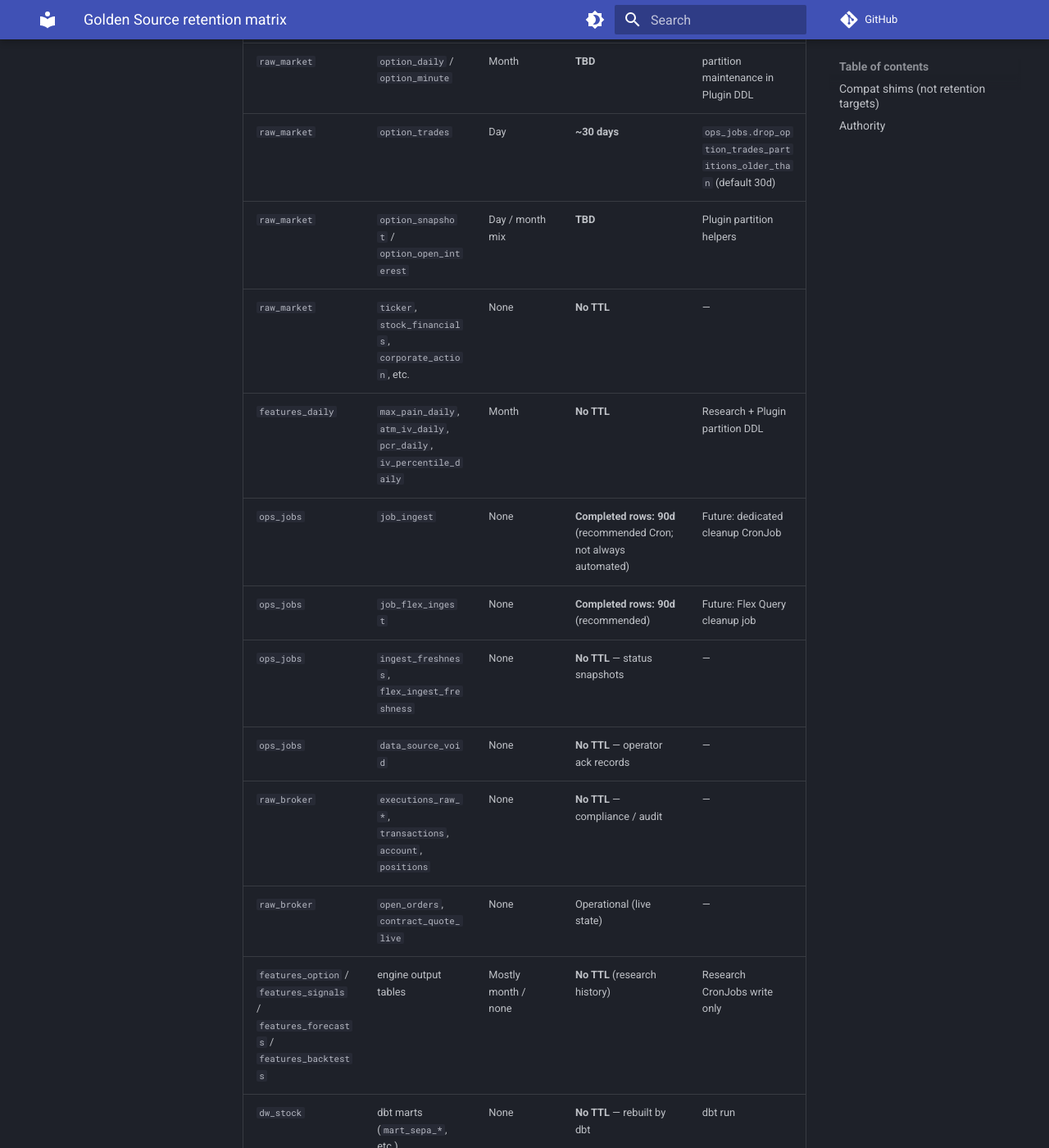
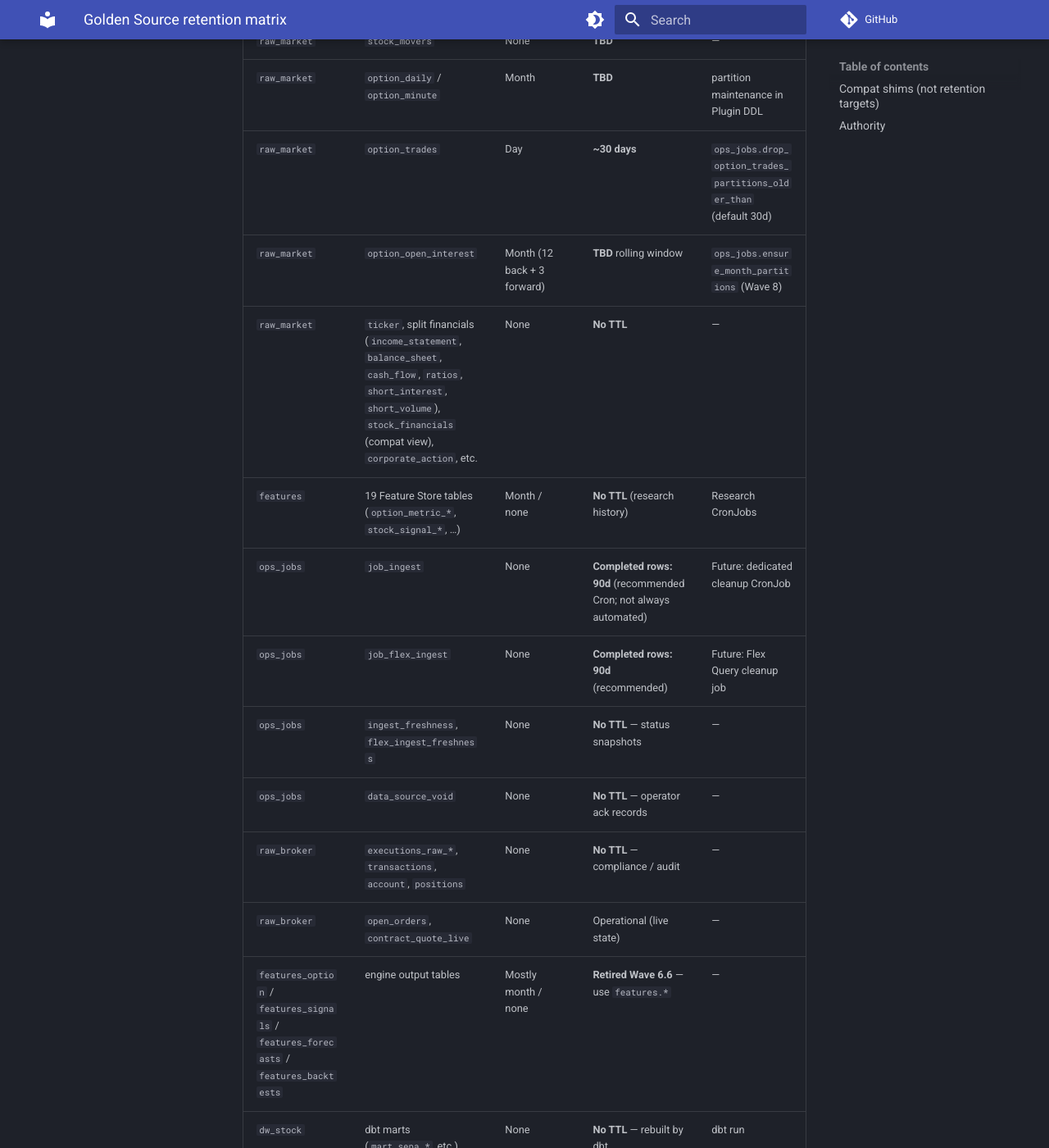
Before and after one commit to weitingzhao/bifrost-trade-infra, an MkDocs documentation site: the page built from docs/GOLDEN_SOURCE_RETENTION.md, in a window 1280 px wide and 1400 px high, scrolled down 547 px. Shown: the whole window at 82% size. Built offline with MkDocs 1.6.1 and Material for MkDocs 9.7.7, drawn with Linux system fonts in a browser that asks for light colours; comment, search, counter and statistics services are not loaded; some of the changed text lies outside the part shown.

Commit message:
docs(wave-8): D-Wave-8 spine overlays and Golden Source retention
Sync platform-prod/stg ops-context with Wave 8 decision; retention and migration docs.

Co-authored-by: Cursor <cursoragent@cursor.com>

```diff
--- a/docs/GOLDEN_SOURCE_RETENTION.md
+++ b/docs/GOLDEN_SOURCE_RETENTION.md
@@ -10,16 +10,16 @@ Single reference for **data retention** on `bifrost_golden_source`. Canonical sc
 | `raw_market` | `stock_movers` | None | **TBD** | — |
 | `raw_market` | `option_daily` / `option_minute` | Month | **TBD** | partition maintenance in Plugin DDL |
 | `raw_market` | `option_trades` | Day | **~30 days** | `ops_jobs.drop_option_trades_partitions_older_than` (default 30d) |
-| `raw_market` | `option_snapshot` / `option_open_interest` | Day / month mix | **TBD** | Plugin partition helpers |
-| `raw_market` | `ticker`, `stock_financials`, `corporate_action`, etc. | None | **No TTL** | — |
-| `features_daily` | `max_pain_daily`, `atm_iv_daily`, `pcr_daily`, `iv_percentile_daily` | Month | **No TTL** | Research + Plugin partition DDL |
+| `raw_market` | `option_open_interest` | Month (12 back + 3 forward) | **TBD** rolling window | `ops_jobs.ensure_month_partitions` (Wave 8) |
+| `raw_market` | `ticker`, split financials (`income_statement`, `balance_sheet`, `cash_flow`, `ratios`, `short_interest`, `short_volume`), `stock_financials` (compat view), `corporate_action`, etc. | None | **No TTL** | — |
+| `features` | 19 Feature Store tables (`option_metric_*`, `stock_signal_*`, …) | Month / none | **No TTL** (research history) | Research CronJobs |
 | `ops_jobs` | `job_ingest` | None | **Completed rows: 90d** (recommended Cron; not always automated) | Future: dedicated cleanup CronJob |
 | `ops_jobs` | `job_flex_ingest` | None | **Completed rows: 90d** (recommended) | Future: Flex Query cleanup job |
 | `ops_jobs` | `ingest_freshness`, `flex_ingest_freshness` | None | **No TTL** — status snapshots | — |
 | `ops_jobs` | `data_source_void` | None | **No TTL** — operator ack records | — |
 | `raw_broker` | `executions_raw_*`, `transactions`, `account`, `positions` | None | **No TTL** — compliance / audit | — |
 | `raw_broker` | `open_orders`, `contract_quote_live` | None | Operational (live state) | — |
-| `features_option` / `features_signals` / `features_forecasts` / `features_backtests` | engine output tables | Mostly month / none | **No TTL** (research history) | Research CronJobs write only |
+| `features_option` / `features_signals` / `features_forecasts` / `features_backtests` | engine output tables | Mostly month / none | **Retired Wave 6.6** — use `features.*` | — |
 | `dw_stock` | dbt marts (`mart_sepa_*`, etc.) | None | **No TTL** — rebuilt by dbt | dbt run |
 | `ops_dbt` | Elementary metadata | None | **TBD** — align with dbt artifact policy | edr / dbt |
 | Trade `public.*` | strategy / gate / preference | None | **No TTL** — env-isolated config | per-env DDL |
@@ -29,7 +29,7 @@ Single reference for **data retention** on `bifrost_golden_source`. Canonical sc
 
 | Shim | Canonical | Notes |
 |------|-----------|-------|
-| `data_ops.ingest_freshness` (view) | `ops_jobs.ingest_freshness` | platform-api probe; remove after probe cutover |
+| `raw_market.stock_financials` (view) | 6 entity tables | **Wave 8** compat view; DROP after 2-week observation |
 | `flex_ops.*` (views) | `ops_jobs.*` | **DEPRECATED** Wave 6.3 |
 
 ## Authority
```
Also changed, not shown: docs/MIGRATION_TRACKING.md (+3 -0 lines), 2 other files.
